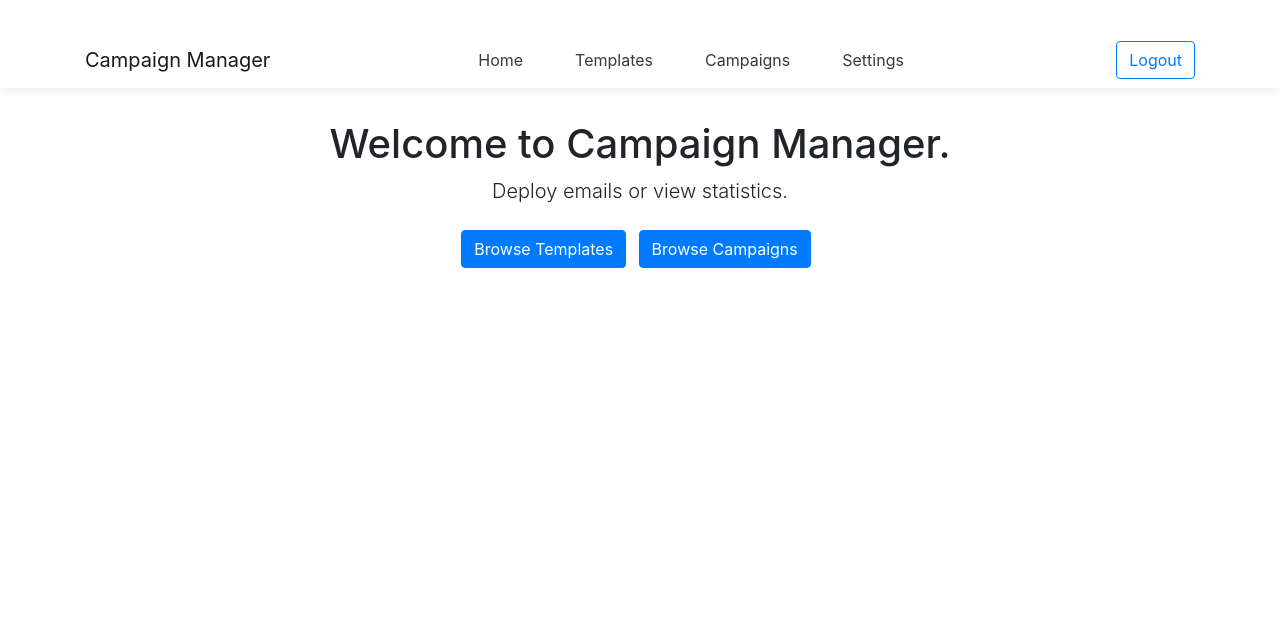
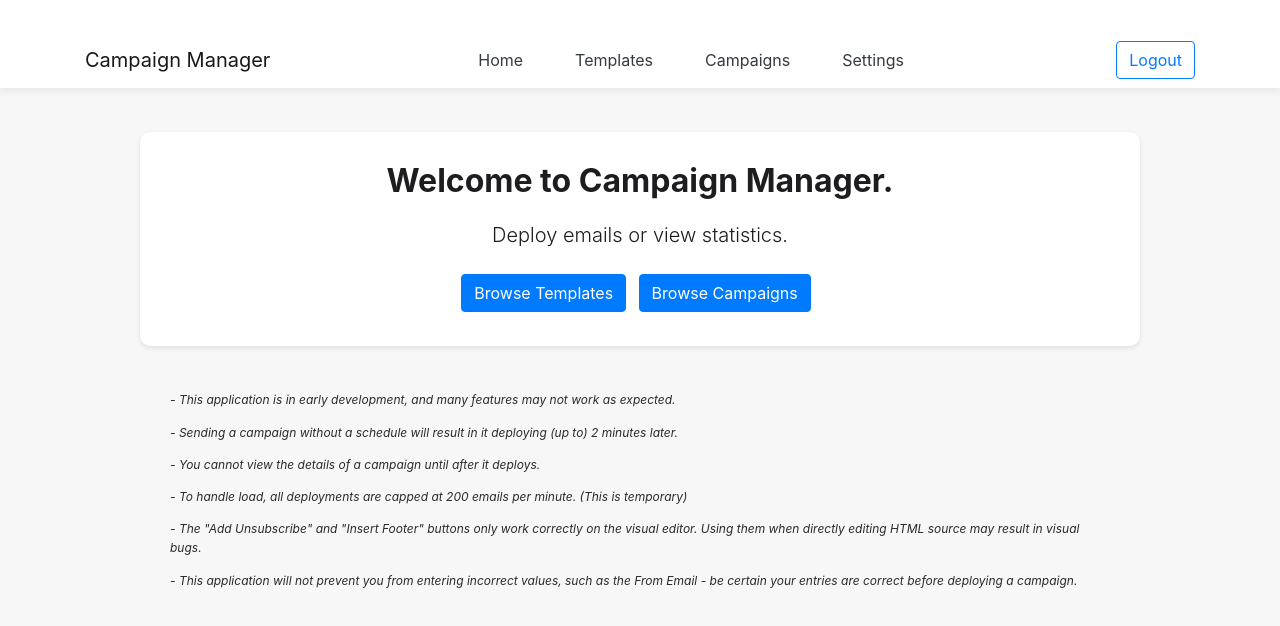
Before and after one commit to inboxinstinct/sparkpost-manager, a website: page public/index.html in a window 1280 px wide. Drawn offline with nearby package versions, Linux system fonts and the light colour scheme; no server answers.

Commit message:
New home page.

```diff
--- a/public/index.html
+++ b/public/index.html
@@ -4,14 +4,54 @@
     <meta charset="UTF-8">
     <title>Email Campaign Manager</title>
     <link rel="stylesheet" href="https://stackpath.bootstrapcdn.com/bootstrap/4.5.2/css/bootstrap.min.css">
-
-
     <script src="/js/navbar.js"></script>
-
-
+    <style>
+        body {
+            background-color: #f7f7f7;
+            font-family: -apple-system, BlinkMacSystemFont, "Segoe UI", Roboto, "Helvetica Neue", Arial, sans-serif;
+            color: #1d1d1f;
+        }
+        .container-wrapper {
+            max-width: 1000px;
+            background-color: #fff;
+            padding: 20px;
+            border-radius: 10px;
+            box-shadow: 0 2px 5px rgba(0,0,0,0.1);
+            margin: 20px auto;
+        }
+        h1 {
+            font-size: 32px;
+            font-weight: bold;
+            margin-bottom: 20px;
+        }
+        h5 {
+            font-size: 24px;
+            font-weight: bold;
+            margin-bottom: 20px;
+        }
+        .about-container p {
+            font-size: 16px;
+            line-height: 1.6;
+            margin-bottom: 15px;
+            color: #777;
+            font-style: italic;
+        }
+        .new-container p {
+            font-size: 12px;
+            line-height: 1.6;
+            margin-bottom: 13px;
+            color: #2a2a2a;
+            font-style: italic;
+        }
+        .new-container {
+          max-width: 1000px;
+            padding: 20px;
+            border-radius: 10px;
+            margin: 20px auto;
+        }
+    </style>
 </head>
 <body>
-
     <script>
         // Immediately-invoked function to check user authentication status
         (function() {
@@ -26,16 +66,28 @@
                 .catch(error => console.error('Error checking auth status:', error));
         })();
     </script>
-
-
-
-<div class="container" style="text-align:center; padding-top: 2rem;">
-    <h1>Welcome to Campaign Manager.</h1>
+<br>
+    <div class="container-wrapper">
+        <div class="container" style="text-align:center;margin-bottom: -10px;">
+            <h1 style="padding-top:10px;">Welcome to Campaign Manager.</h1>
             <p class="lead">Deploy emails or view statistics.</p>
             <div class="text-center mt-4">
                 <a href="templates.html" class="btn btn-primary mr-2">Browse Templates</a>
                 <a href="campaigns.html" class="btn btn-primary mr-2">Browse Campaigns</a>
+            </div><br>
         </div>
+
+      </div>
+
+      <div class="new-container" style="padding-left: 30px; padding-right: 30px;padding-bottom: 8px;margin-top: -20px;">
+        <br>
+        <!--<h5 style="text-align: center;">About</h5>-->
+        <p>- This application is in early development, and many features may not work as expected.</p>
+        <p>- Sending a campaign without a schedule will result in it deploying (up to) 2 minutes later.</p>
+        <p>- You cannot view the details of a campaign until after it deploys.</p>
+        <p>- To handle load, all deployments are capped at 200 emails per minute.  (This is temporary)</p>
+        <p>- The "Add Unsubscribe" and "Insert Footer" buttons only work correctly on the visual editor. Using them when directly editing HTML source may result in visual bugs.</p>
+        <p>- This application will not prevent you from entering incorrect values, such as the From Email - be certain your entries are correct before deploying a campaign.</p>
     </div>
 
 
```
Lines whose indentation alone changed are shown as unchanged.
